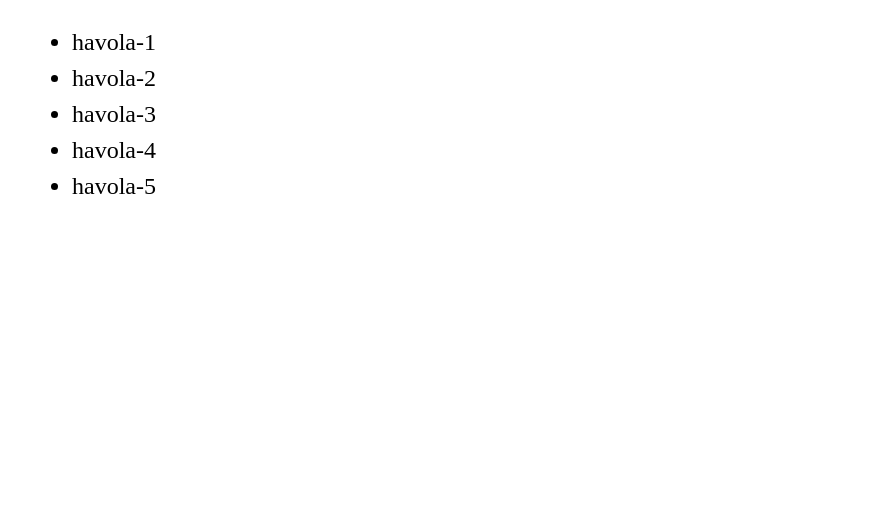
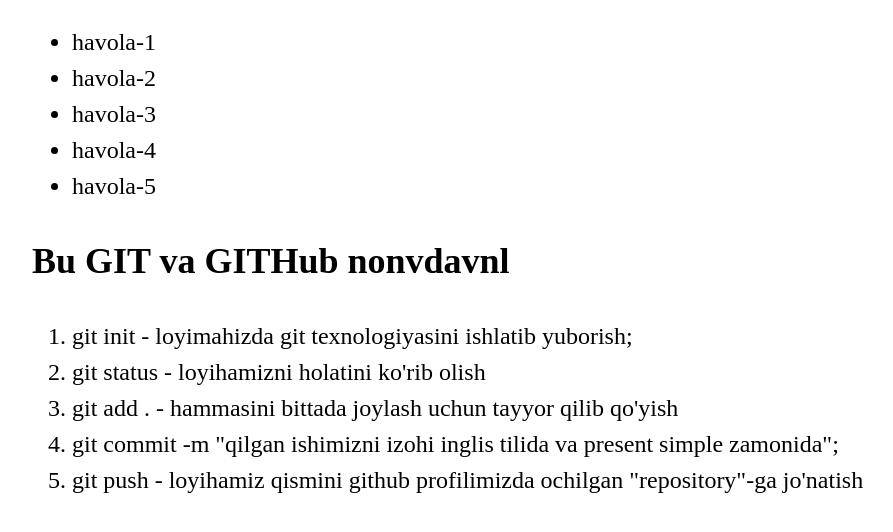
Before and after one commit to shohjahon-sohibov-2002/project, a plain HTML site: page index.html in a window 1280 px wide. Shown: the whole page, without its empty margins (58-951 px from the left). Drawn offline with Linux system fonts and the light colour scheme.

Commit message:
add site main codes

```diff
--- a/index.html
+++ b/index.html
@@ -21,5 +21,23 @@
       </nav>
     </div>
   </header>
+
+  <main>
+    <section>
+      <div class="container">
+        <h1 class="site-heading">
+          Bu GIT va GITHub nonvdavnl
+        </h1>
+
+        <ol class="site-config-list">
+          <li>git init - loyimahizda git texnologiyasini ishlatib yuborish;</li>
+          <li>git status - loyihamizni holatini ko'rib olish</li>
+          <li>git add . - hammasini bittada joylash uchun tayyor qilib qo'yish</li>
+          <li>git commit -m "qilgan ishimizni izohi inglis tilida va present simple zamonida";</li>
+          <li>git push - loyihamiz qismini github profilimizda ochilgan "repository"-ga jo'natish</li>
+        </ol>
+      </div>
+    </section>
+  </main>
 </body>
 </html>
```
